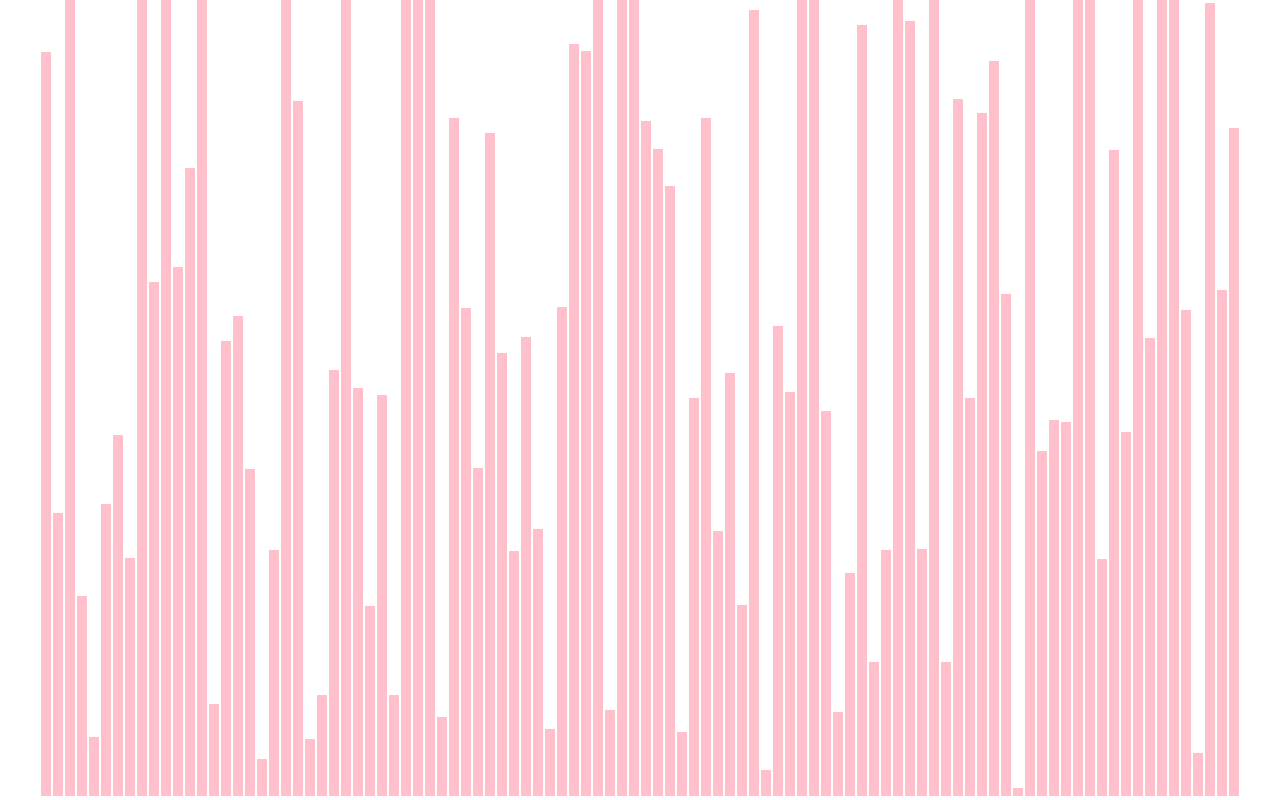
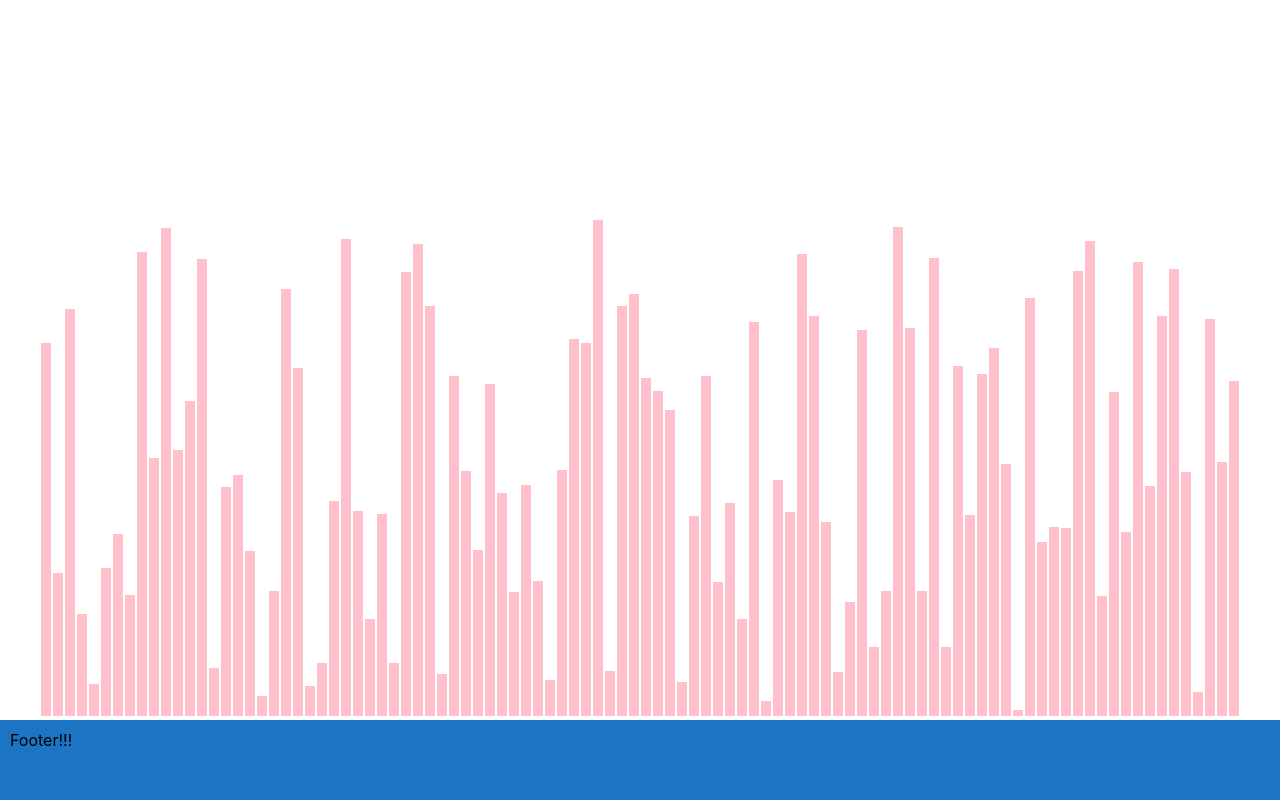
Before and after one commit to chauhanssaksham/SortingAlgorithmsReact, a React (Create React App) app: page / in a window 1280 px wide. Built offline with nearby package versions, Linux system fonts and the light colour scheme.

Commit message:
Footer added + minor CSS changes

```diff
--- a/src/App.js
+++ b/src/App.js
@@ -1,9 +1,13 @@
 import React from 'react';
 import SortingVisualizer from './components/SortingVisualizer/SortingVisualizer'
+import Footer from './components/Footer/Footer'
 
 function App() {
   return (
-    <SortingVisualizer/>
+    <>
+        <SortingVisualizer/>
+        <Footer/>
+    </>
   );
 }
 
--- /dev/null
+++ b/src/components/Footer/Footer.css
@@ -0,0 +1,10 @@
+footer{
+    position: absolute;
+    bottom:0;
+    height:80px;
+    background:rgb(29, 116, 197);
+    /* margin:0; */
+    padding:10px 10px;
+    display: flex;
+    width:100%;
+}
--- /dev/null
+++ b/src/components/Footer/Footer.js
@@ -0,0 +1,12 @@
+import React from 'react'
+import './Footer.css'
+
+const Footer = () => {
+    return (
+        <footer>
+            Footer!!!
+        </footer>
+    )
+}
+
+export default Footer
--- a/src/components/SortingVisualizer/SortingVisualizer.css
+++ b/src/components/SortingVisualizer/SortingVisualizer.css
@@ -1,6 +1,6 @@
 .array-container{
-   position: fixed;
-   bottom:0;
+   position: absolute;
+   bottom:80px;
 }
 
 .array-bar{
--- a/src/components/SortingVisualizer/SortingVisualizer.js
+++ b/src/components/SortingVisualizer/SortingVisualizer.js
@@ -16,7 +16,7 @@ const SortingVisualizer = () => {
     const resetArray = () => {
         const arr = [];
         for (let i=0; i<100; i++){
-            arr.push(randomIntFromInterval(5,1000));
+            arr.push(randomIntFromInterval(5,500));
         }
         setArray(arr);
     }
--- a/src/index.css
+++ b/src/index.css
@@ -1,5 +1,7 @@
-body {
+* {
   margin: 0;
+  padding:0;
+  box-sizing: border-box;
   font-family: -apple-system, BlinkMacSystemFont, 'Segoe UI', 'Roboto', 'Oxygen',
     'Ubuntu', 'Cantarell', 'Fira Sans', 'Droid Sans', 'Helvetica Neue',
     sans-serif;
@@ -9,9 +11,5 @@ body {
 #root{
     display:flex;
     justify-content: center;
-    /* align-self: flex-end; */
+    align-self: flex-end;
 }
-code {
-  font-family: source-code-pro, Menlo, Monaco, Consolas, 'Courier New',
-    monospace;
-}
```
